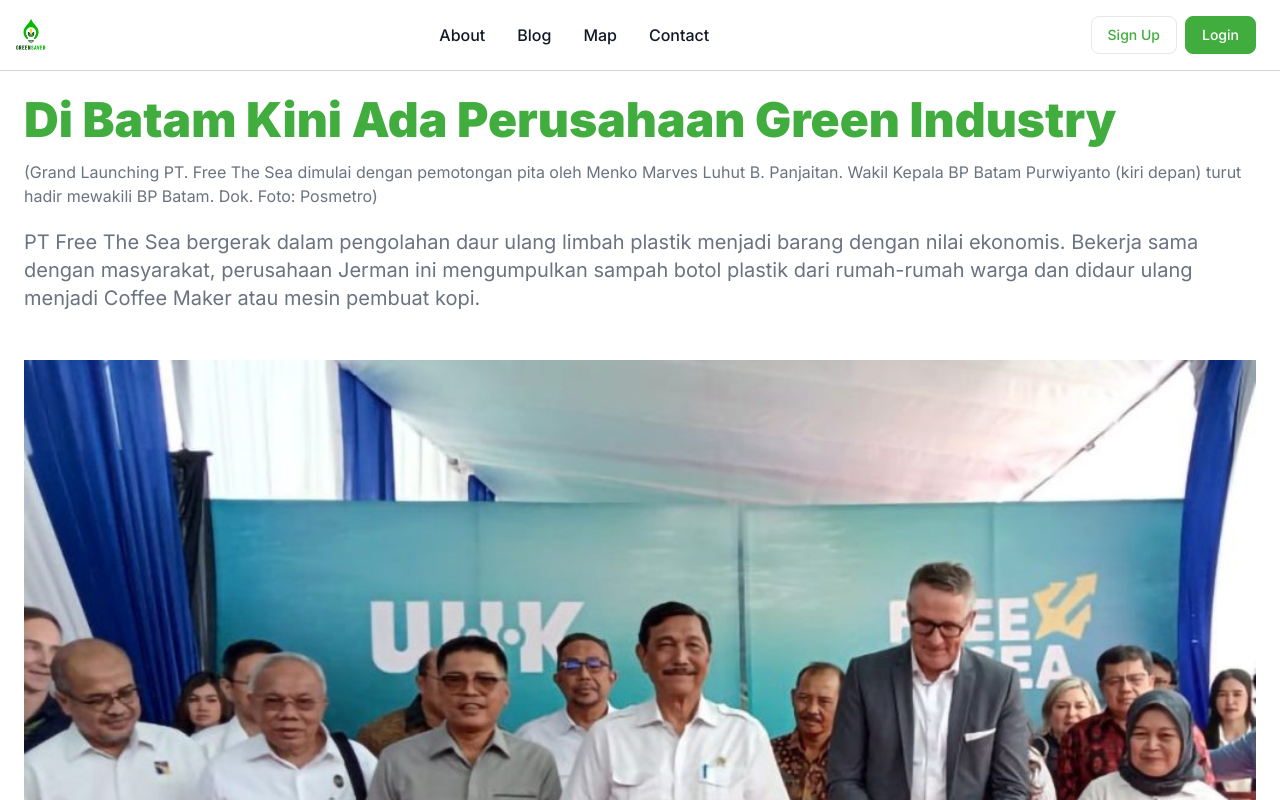
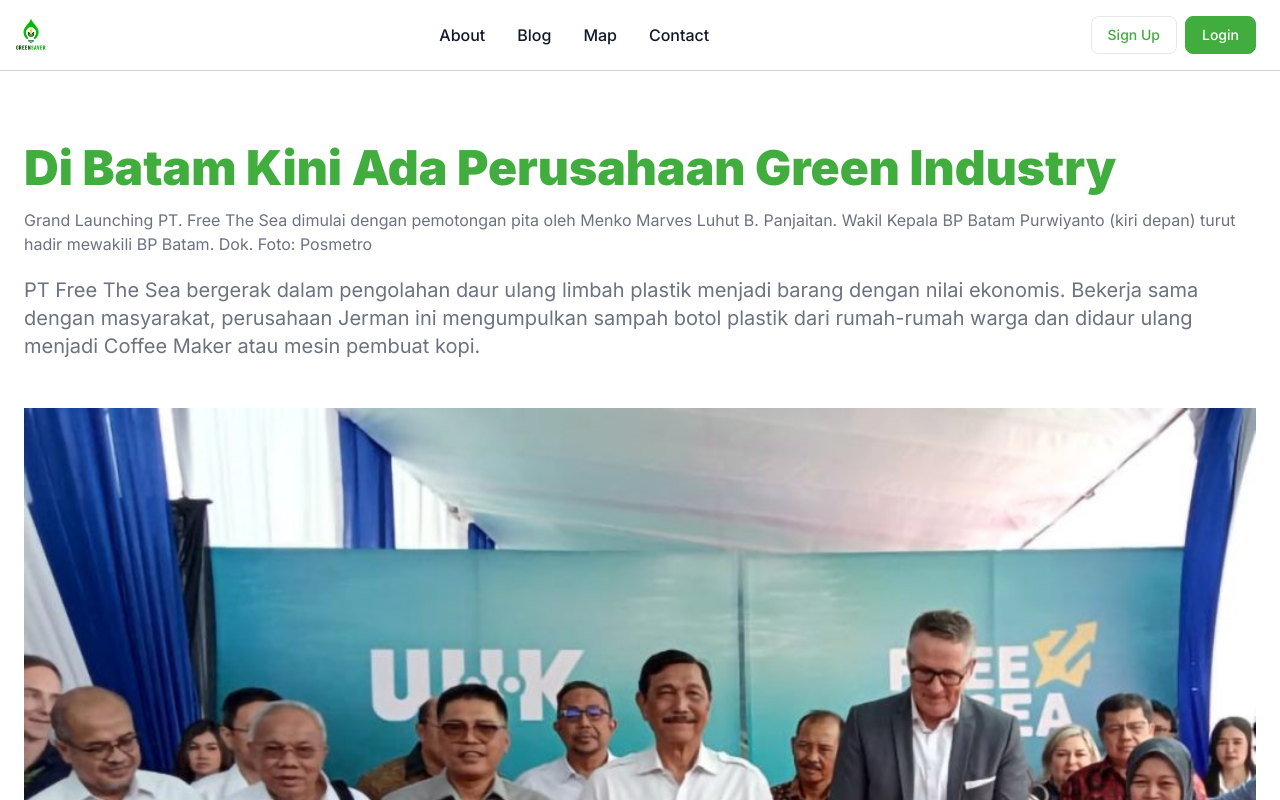
Before and after one commit to rizkyhaksono/macro-group9, a Next.js app: page /read_more/5 in a window 1280 px wide. Shown: the top 800 px of the page. Built offline with nearby package versions, Linux system fonts and the light colour scheme.

Commit message:
fix: content on read_more

```diff
--- a/src/app/read_more/1/page.jsx
+++ b/src/app/read_more/1/page.jsx
@@ -7,7 +7,7 @@
     <>
       <Navbar />
       <div className="my-12">
-        <div className="max-w-screen-xl mx-auto lg:pt-12 lg:px-6 mb-8 lg:mb-12">
+        <div className="max-w-screen-xl mx-auto pt-24 lg:px-6 mb-8 lg:mb-12">
           <h2 className="mb-4 font-black text-5xl text-primary tracking-tigh dark:text-white">
             Dinas Lingkungan Hidup Kota Batam bersama Tim Penggerak PKK Kota Batam melakukan Sosialisasi Pilah Sampah dari Rumah di Kelurahan Tembesi, Kecamatan Sagulung.
           </h2>
--- a/src/app/read_more/2/page.jsx
+++ b/src/app/read_more/2/page.jsx
@@ -7,7 +7,7 @@
     <>
       <Navbar />
       <div className="my-12">
-        <div className="max-w-screen-xl mx-auto lg:pt-12 lg:px-6 mb-8 lg:mb-12">
+        <div className="max-w-screen-xl mx-auto pt-24 lg:px-6 mb-8 lg:mb-12">
           <h2 className="mb-4 font-black text-5xl text-primary tracking-tigh dark:text-white">Dinas Lingkungan Hidup Kota Batam Melaksanakan Hari Sampah Nasional</h2>
           <p className="my-5 font-base text-gray-500 sm:text-xl">
             Hari Peduli Sampah Nasional (HPSN) diperingati setiap tanggal 21 Februari. Kementrian Negara Lingkungan Hidup mencanangkan 21 Februari 2006 sebagai Hari Peduli Sampah Nasional untuk pertama kalinya. Peringatan ini muncul atas
--- a/src/app/read_more/3/page.jsx
+++ b/src/app/read_more/3/page.jsx
@@ -7,7 +7,7 @@
     <>
       <Navbar />
       <div className="my-12">
-        <div className="max-w-screen-xl mx-auto lg:pt-12 lg:px-6 mb-8 lg:mb-12">
+        <div className="max-w-screen-xl mx-auto pt-24 lg:px-6 mb-8 lg:mb-12">
           <h2 className="mb-4 font-black text-5xl text-primary tracking-tigh dark:text-white">Resmikan Fasilitas Daur Ulang Sampah di Batam, Menko Luhut : Perlu Kolaborasi Jaga Lingkungan</h2>
           <p className="my-5 font-base text-gray-500 sm:text-xl">
             Batam, Pemerintah terus mendorong komitmen para pihak untuk daur ulang sampah plastik menjadi produk yang lebih bermanfaat. Dalam mendukung komitmen itu, Menteri Koordinator Bidang Kemaritiman dan Investasi, Luhut B. Pandjaitan
--- a/src/app/read_more/4/page.jsx
+++ b/src/app/read_more/4/page.jsx
@@ -7,7 +7,7 @@
     <>
       <Navbar />
       <div className="my-12">
-        <div className="max-w-screen-xl mx-auto lg:pt-12 lg:px-6 mb-8 lg:mb-12">
+        <div className="max-w-screen-xl mx-auto pt-24 lg:px-6 mb-8 lg:mb-12">
           <h2 className="mb-4 font-black text-5xl text-primary tracking-tigh dark:text-white">Resmikan Fasilitas Daur Ulang Sampah di Batam, Menko Luhut : Perlu Kolaborasi Jaga Lingkungan</h2>
           <p className="my-1 font-base text-gray-500">{"Batam, 17 April 2023 "}</p>
           <p className="my-5 font-base text-gray-500 sm:text-xl">
--- a/src/app/read_more/5/page.jsx
+++ b/src/app/read_more/5/page.jsx
@@ -7,10 +7,10 @@
     <>
       <Navbar />
       <div className="my-12">
-        <div className="max-w-screen-xl mx-auto lg:pt-12 lg:px-6 mb-8 lg:mb-12">
+        <div className="max-w-screen-xl mx-auto pt-24 lg:px-6 mb-8 lg:mb-12">
           <h2 className="mb-4 font-black text-5xl text-primary tracking-tigh dark:text-white">Di Batam Kini Ada Perusahaan Green Industry</h2>
-          <p className="my-1 font-base text-gray-500">
-            {"(Grand Launching PT. Free The Sea dimulai dengan pemotongan pita oleh Menko Marves Luhut B. Panjaitan. Wakil Kepala BP Batam Purwiyanto (kiri depan) turut hadir mewakili BP Batam. Dok. Foto: Posmetro)"}
+          <p className="my-1 font-sm text-gray-500">
+            {"Grand Launching PT. Free The Sea dimulai dengan pemotongan pita oleh Menko Marves Luhut B. Panjaitan. Wakil Kepala BP Batam Purwiyanto (kiri depan) turut hadir mewakili BP Batam. Dok. Foto: Posmetro"}
           </p>
           <p className="my-5 font-base text-gray-500 sm:text-xl">
             PT Free The Sea bergerak dalam pengolahan daur ulang limbah plastik menjadi barang dengan nilai ekonomis. Bekerja sama dengan masyarakat, perusahaan Jerman ini mengumpulkan sampah botol plastik dari rumah-rumah warga dan didaur
--- a/src/app/read_more/6/page.jsx
+++ b/src/app/read_more/6/page.jsx
@@ -7,7 +7,7 @@
     <>
       <Navbar />
       <div className="my-12">
-        <div className="max-w-screen-xl mx-auto lg:pt-12 lg:px-6 mb-8 lg:mb-12">
+        <div className="max-w-screen-xl mx-auto pt-24 lg:px-6 mb-8 lg:mb-12">
           <h2 className="mb-4 font-black text-5xl text-primary tracking-tigh dark:text-white">MIN 2 Batam Adakan Program Bank Sampah</h2>
           <p className="my-1 font-base text-gray-500">
             {"Batam - Program Bank Sampah merupakan salah satu upaya memanfaatkan sampah-sampah yang telah dibuang agar bisa dijual dan menghasilkan uang dan juga menjaga kebersihan lingkungan."}
```
